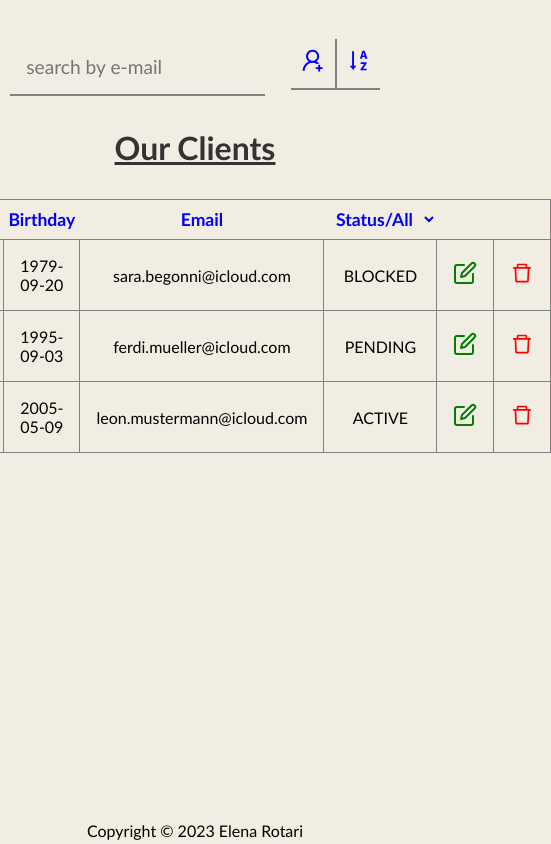
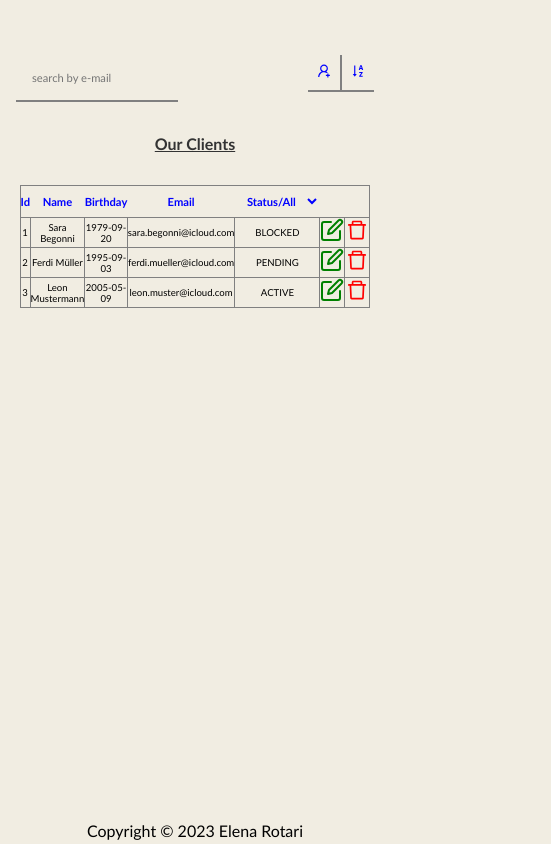
Before and after one commit to elenaRotari/moBerries, a React (Vite) app: page / in a window 390 px wide. Shown: the whole page, 551 px wide, since content can reach past the window. Built offline with nearby package versions, Linux system fonts and the light colour scheme.

Commit message:
responsivity style implimented

```diff
--- a/data.json
+++ b/data.json
@@ -18,7 +18,7 @@
       "id": 3,
       "name": "Leon Mustermann",
       "birthday": "2005-05-09",
-      "email": "leon.mustermann@icloud.com",
+      "email": "leon.muster@icloud.com",
       "status": "ACTIVE"
     }
   ]
--- a/src/components/adduser/adduser.scss
+++ b/src/components/adduser/adduser.scss
@@ -3,13 +3,22 @@
   top: 100;
   z-index: 99;
   border: calc($size * 0.1) solid $text;
+  @media (max-width: 700px) {
+    right: 70%;
+  }
   .formContainer {
     padding: calc($size * 1.3);
+    @media (max-width: 700px) {
+      padding: calc($size * 0.5);
+    }
     input {
       border: none;
       border-bottom: calc($size * 0.1) solid $text;
       outline: none;
       font-size: $size;
+      @media (max-width: 700px) {
+        font-size: 0.6rem;
+      }
     }
     button {
       background-color: green;
--- a/src/components/table/table.scss
+++ b/src/components/table/table.scss
@@ -1,9 +1,19 @@
 .tableContainer {
+  display: flex;
+  flex-direction: column;
+  justify-content: center;
+  align-items: center;
+  width: 100%;
+  @media (max-width: 700px) {
+    padding: $size;
+  }
   .topContainer {
     display: flex;
     width: 100%;
     justify-content: space-evenly;
-    gap: 1rem;
+    @media (max-width: 700px) {
+      justify-content: space-between;
+    }
 
     .addPerson,
     .sortByName {
@@ -14,6 +24,9 @@
       border-bottom: 2px solid $text;
       &:hover {
         cursor: pointer;
+      }
+      @media (max-width: 700px) {
+        font-size: $size;
       }
     }
     .addPerson {
@@ -30,31 +43,36 @@
       border: none;
       outline: none;
       border-bottom: calc($size * 0.125) solid $text;
+      @media (max-width: 700px) {
+        font-size: 0.7rem;
+      }
     }
   }
-  display: flex;
-  flex-direction: column;
-  justify-content: center;
-  align-items: center;
-
-  width: 100%;
 
   .table {
     width: 50%;
     border-collapse: collapse;
     border: 1px solid $text;
-
+    @media (max-width: 700px) {
+      width: 90%;
+    }
     caption {
       font-size: calc($size * 2);
       font-weight: 900;
       color: #333;
       padding: calc($size * 2);
       text-decoration: underline;
+      @media (max-width: 700px) {
+        font-size: $size;
+      }
     }
     .labels {
       font-size: calc($size * 1.1);
       color: $secondary;
       text-align: center;
+      @media (max-width: 700px) {
+        font-size: 0.7rem;
+      }
       tr {
         select {
           padding: calc($size * 0.5);
@@ -63,6 +81,9 @@
           font-size: calc($size * 1.1);
           color: $secondary;
           font-weight: 900;
+          @media (max-width: 700px) {
+            font-size: 0.7rem;
+          }
         }
       }
     }
@@ -75,6 +96,10 @@
       td {
         border: calc($size * 0.1) solid $text;
         padding: $size;
+        @media (max-width: 700px) {
+          padding: 0;
+          font-size: 0.6rem;
+        }
         button {
           &:hover {
             cursor: pointer;
```
